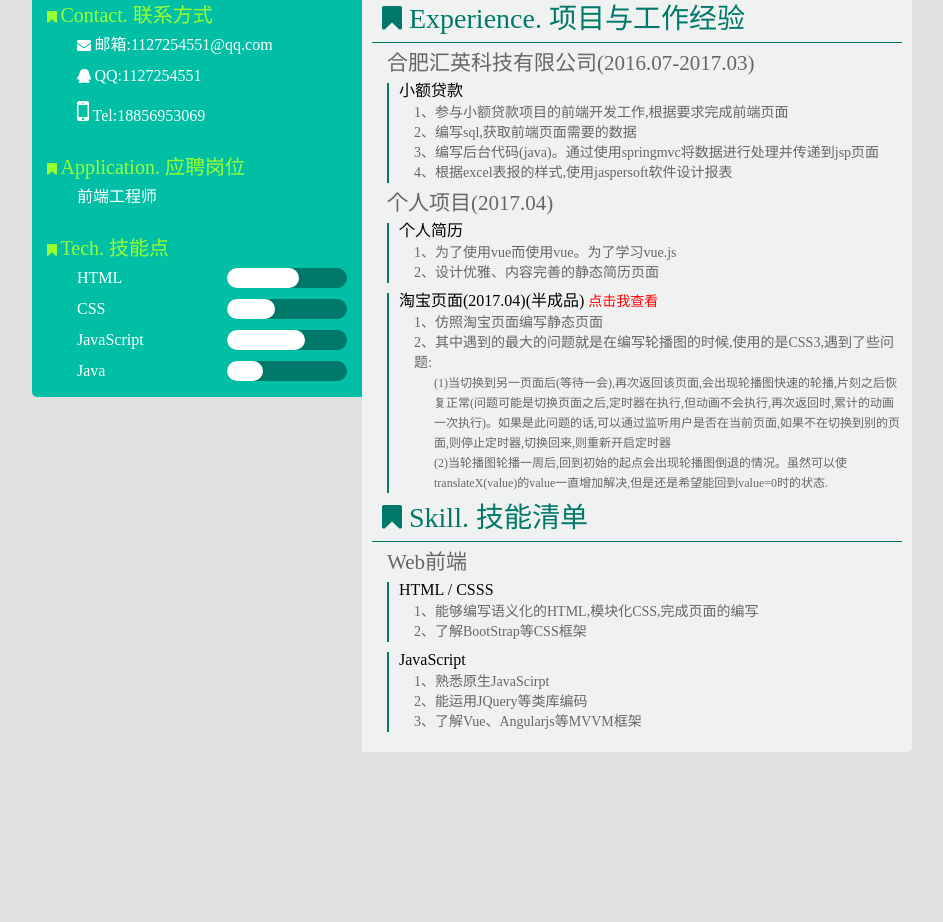
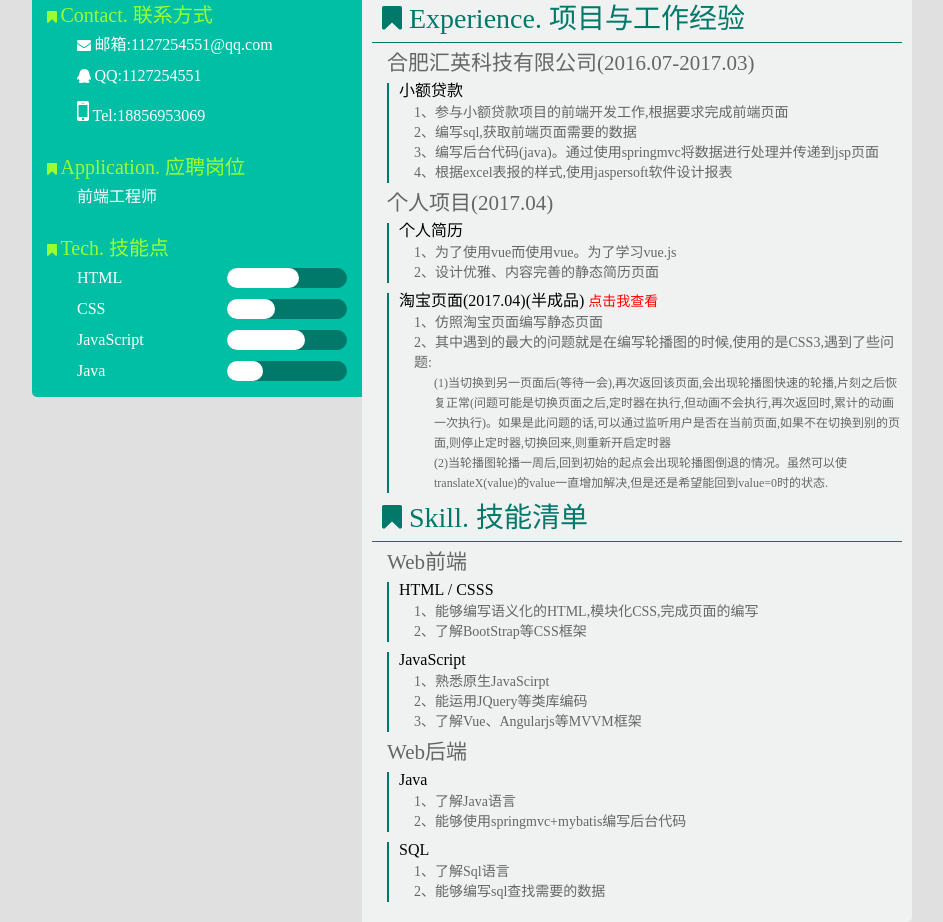
Before and after one commit to TooCai/resume, a plain HTML site: page index.html in a window 1280 px wide. Shown: the part 300-1222 px from the top of the page, without its empty margins (168-1111 px from the left). Before the commit the page ends 1052 px from the top, so only its background shows below. Drawn offline with Linux system fonts and the light colour scheme.

Commit message:
Signed-off-by: TooCai <18856953069@139.com>

```diff
--- a/index.html
+++ b/index.html
@@ -134,6 +134,27 @@
 									</div>
 								</div>
 							</li>
+							<li>
+								<h2>Web后端</h2>
+								<div class="project">
+									<h3 class="project-title">Java</h3>
+									<div class="project-content">
+										1、了解Java语言
+										<br/>
+										2、能够使用springmvc+mybatis编写后台代码
+									</div>
+								</div>
+							</li>
+							<li>
+								<div class="project">
+									<h3 class="project-title">SQL</h3>
+									<div class="project-content">
+										1、了解Sql语言
+										<br/>
+										2、能够编写sql查找需要的数据
+									</div>
+								</div>
+							</li>
 						</ul>
 					</li>
 				</ul>
```
